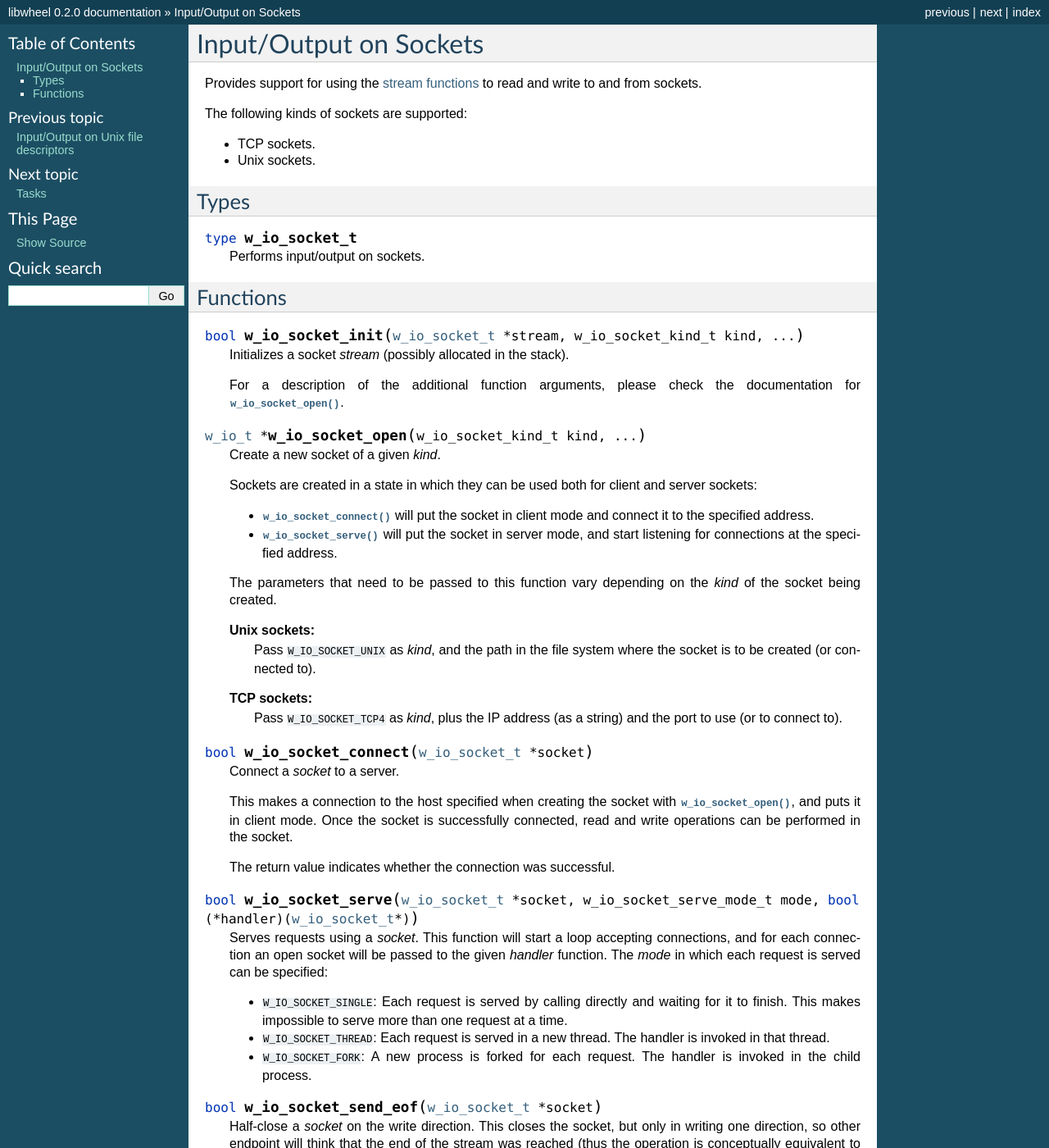
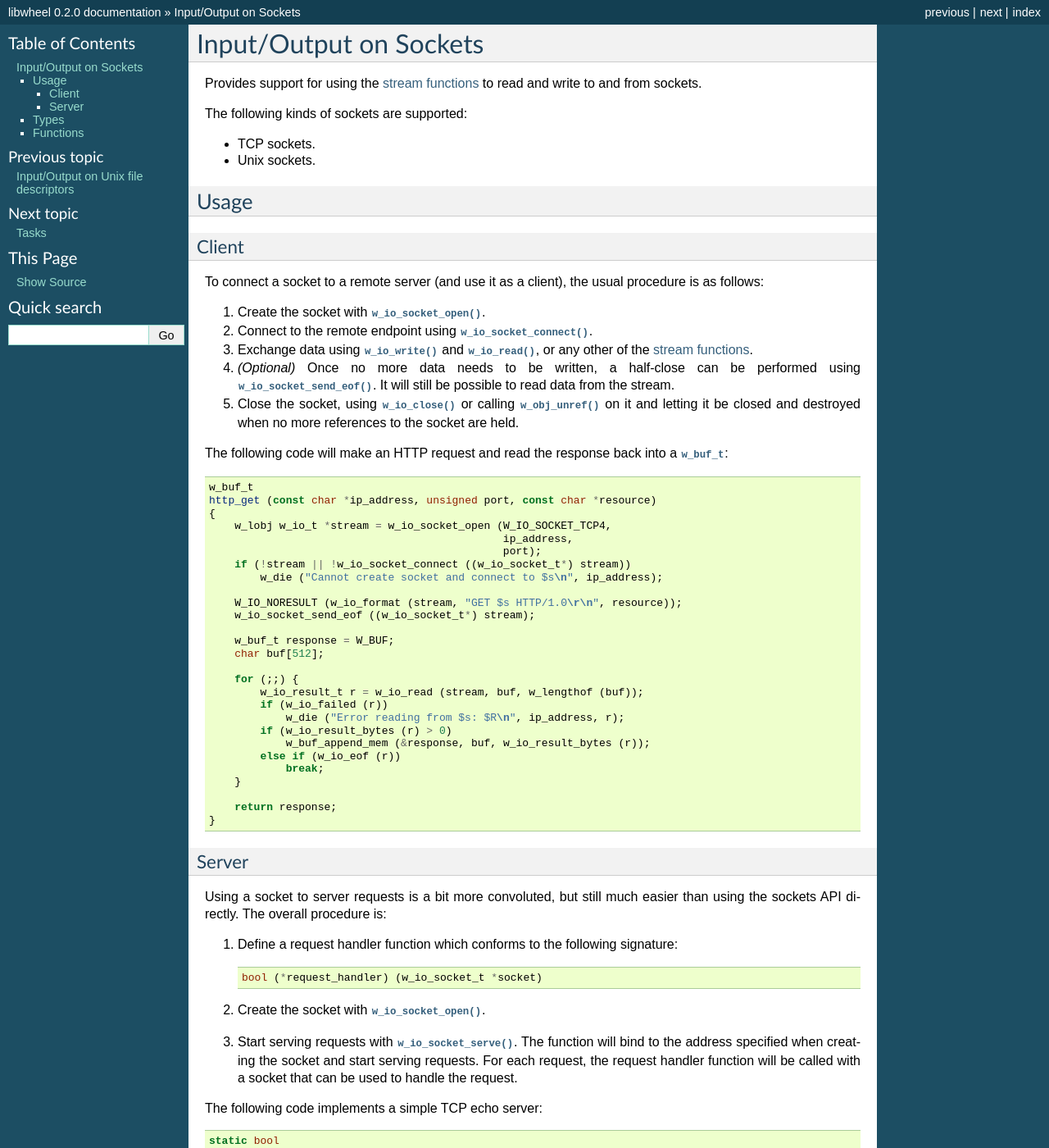
Before and after one commit to aperezdc/wheel, a Sphinx documentation site: the page built from doc/wio-socket.rst, in a window 1280 px wide and 1400 px high. Shown: the whole window at 82% size. Built offline with Sphinx 7.4.7, drawn with Linux system fonts in a browser that asks for light colours; some of the changed text lies outside the part shown.

Commit message:
wio-socket: Add examples

```diff
--- a/doc/wio-socket.rst
+++ b/doc/wio-socket.rst
@@ -11,6 +11,126 @@ The following kinds of sockets are supported:
 
 - TCP sockets.
 - Unix sockets.
+
+
+Usage
+-----
+
+Client
+~~~~~~
+
+To connect a socket to a remote server (and use it as a client), the usual
+procedure is as follows:
+
+#. Create the socket with :func:`w_io_socket_open()`.
+
+#. Connect to the remote endpoint using :func:`w_io_socket_connect()`.
+
+#. Exchange data using :func:`w_io_write()` and :func:`w_io_read()`, or any
+   other of the :ref:`stream functions <wio-functions>`.
+
+#. *(Optional)* Once no more data needs to be written, a half-close can be
+   performed using :func:`w_io_socket_send_eof()`. It will still be
+   possible to read data from the stream.
+
+#. Close the socket, using :func:`w_io_close()` or calling
+   :func:`w_obj_unref()` on it and letting it be closed and destroyed when
+   no more references to the socket are held.
+
+The following code will make an HTTP request and read the response back
+into a :type:`w_buf_t`:
+
+.. code-block:: c
+
+     w_buf_t
+     http_get (const char *ip_address, unsigned port, const char *resource)
+     {
+         w_lobj w_io_t *stream = w_io_socket_open (W_IO_SOCKET_TCP4,
+                                                   ip_address,
+                                                   port);
+         if (!stream || !w_io_socket_connect ((w_io_socket_t*) stream))
+             w_die ("Cannot create socket and connect to $s\n", ip_address);
+
+         W_IO_NORESULT (w_io_format (stream, "GET $s HTTP/1.0\r\n", resource));
+         w_io_socket_send_eof ((w_io_socket_t*) stream);
+
+         w_buf_t response = W_BUF;
+         char buf[512];
+
+         for (;;) {
+             w_io_result_t r = w_io_read (stream, buf, w_lengthof (buf));
+             if (w_io_failed (r))
+                 w_die ("Error reading from $s: $R\n", ip_address, r);
+             if (w_io_result_bytes (r) > 0)
+                 w_buf_append_mem (&response, buf, w_io_result_bytes (r));
+             else if (w_io_eof (r))
+                 break;
+         }
+
+         return response;
+     }
+
+
+Server
+~~~~~~
+
+Using a socket to server requests is a bit more convoluted, but still
+much easier than using the sockets API directly. The overall procedure
+is:
+
+#. Define a request handler function which conforms to the following
+   signature:
+
+   .. code-block:: c
+
+         bool (*request_handler) (w_io_socket_t *socket)
+
+#. Create the socket with :func:`w_io_socket_open()`.
+
+#. Start serving requests with :func:`w_io_socket_serve()`. The function
+   will bind to the address specified when creating the socket and start
+   serving requests. For each request, the request handler function will
+   be called with a socket that can be used to handle the request.
+
+The following code implements a simple TCP echo server:
+
+.. code-block:: c
+
+     static bool
+     handle_echo_request (w_io_socket_t *socket)
+     {
+         char buf[512];
+         for (;;) {
+             w_io_result_t r = w_io_read ((w_io_t*) socket, buf, w_lengthof (buf));
+             if (w_io_failed (r))
+                 w_die ("Error reading from client: $R\n", r);
+             if (w_io_eof (r))
+                 break;
+
+             r = w_io_write ((w_io_t*) socket, buf, w_io_result_bytes (r));
+             if (w_io_failed (r))
+                 w_die ("Error writing to client: $R\n", r);
+         }
+         w_io_socket_send_eof (socket);
+
+         return true;  // Keep accepting more requests.
+     }
+
+     int main (void)
+     {
+         w_lobj w_io_t *socket = w_io_socket_open (W_IO_SOCKET_TCP4,
+                                                   "0.0.0.0",  // Address.
+                                                   4242);      // Port.
+         if (!socket)
+             w_die ("Cannot create socket: $E\n");
+
+         if (!w_io_socket_serve ((w_io_socket_t*) socket,
+                                 W_IO_SOCKET_FORK,  // Handle each request in a child process.
+                                 handle_echo_request))
+             w_dir ("Cannot accept connections: $E\n");
+
+         return 0;
+     }
 
 
 Types
```
Also changed, not shown: 1 other file.
